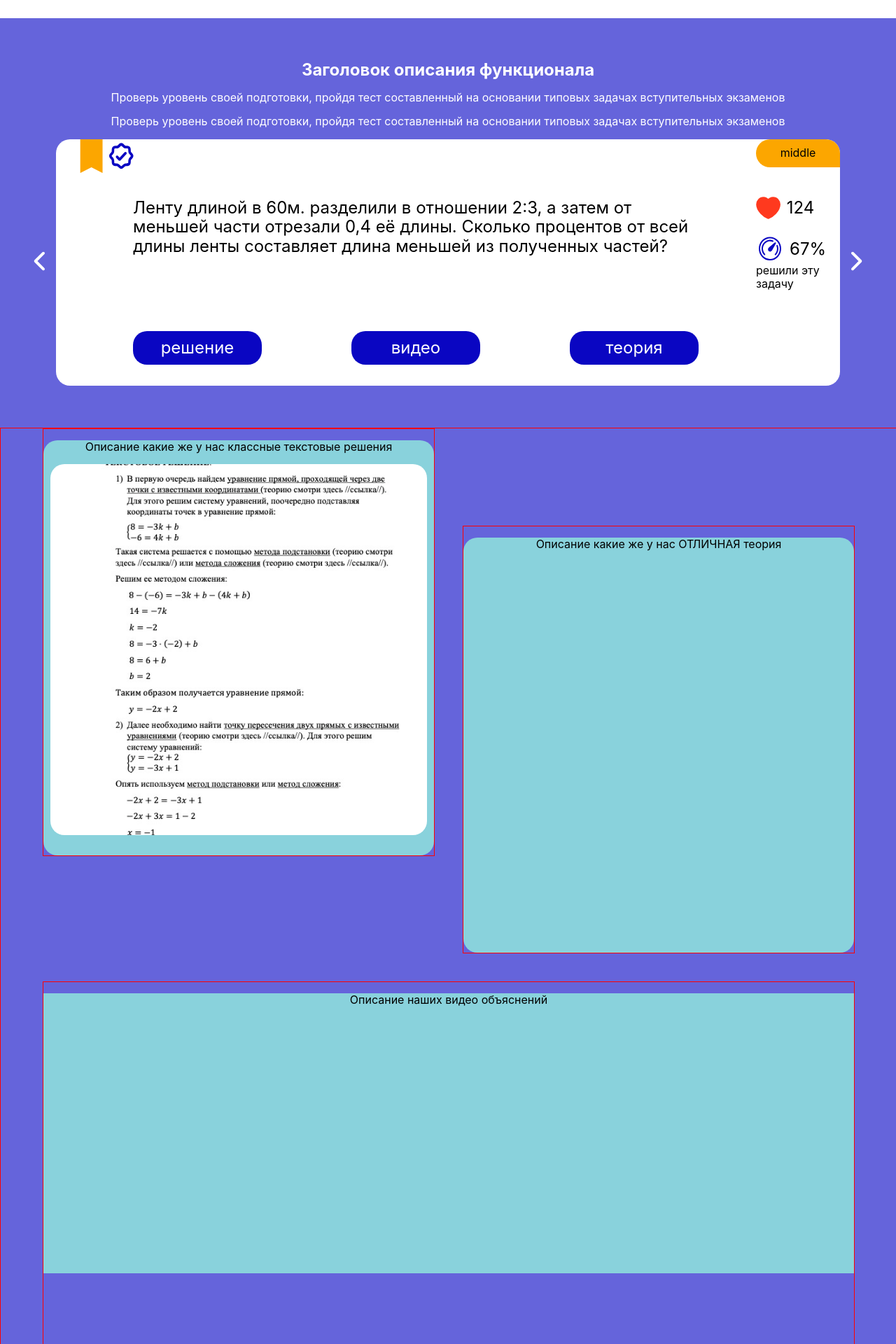
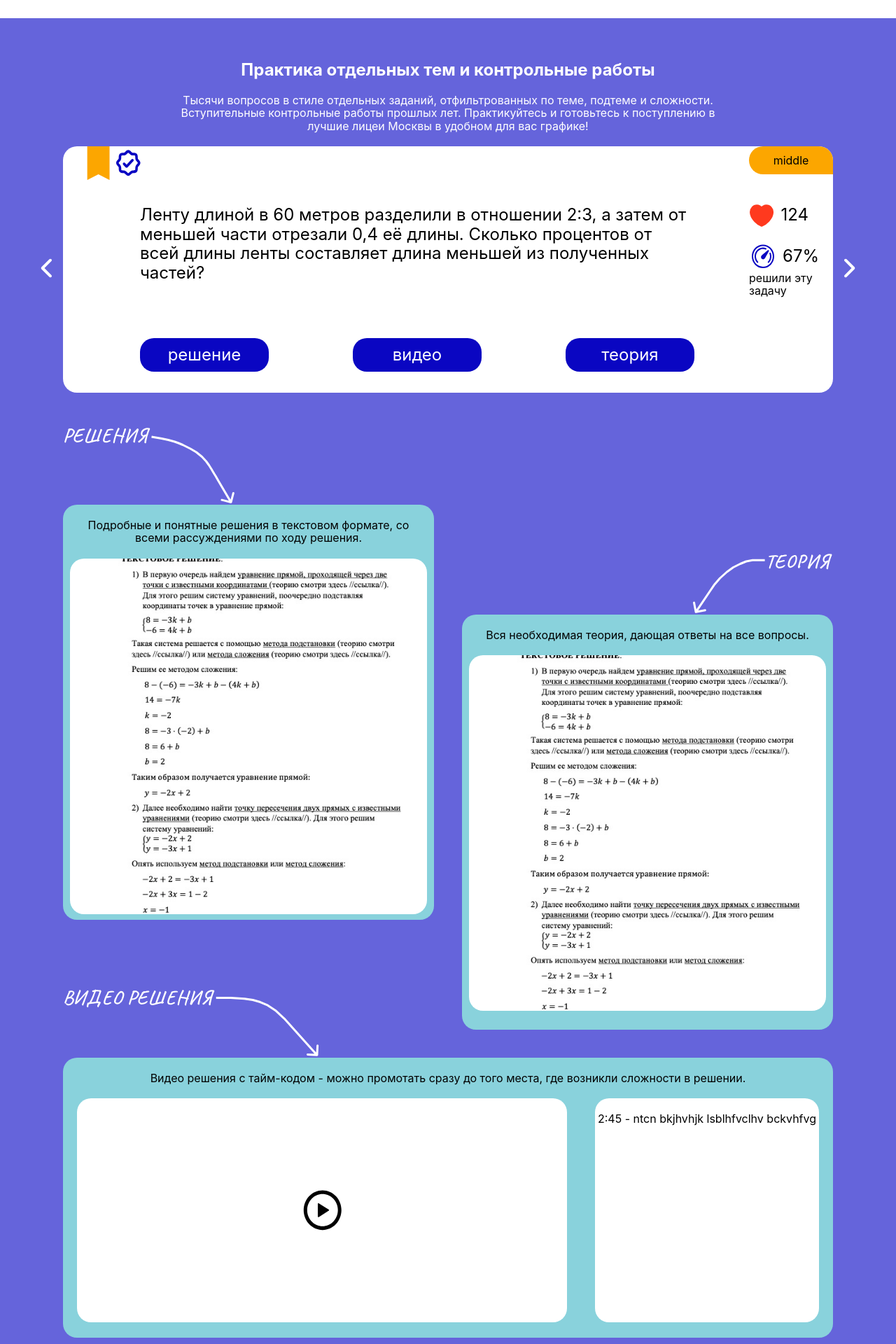
Before and after one commit to MariaGrom/zoomath, a React (Create React App) app: page /zoomath in a window 1280 px wide. Shown: the part 740-2660 px from the top of the page at 70% size. Built offline with nearby package versions, Linux system fonts and the light colour scheme; the HTML template or start-up script is replaced by a standard one.

Commit message:
feat:block layout with solutions and footer fix

```diff
--- a/src/components/AboutProject/AboutProject.jsx
+++ b/src/components/AboutProject/AboutProject.jsx
@@ -3,18 +3,22 @@ import styles from './AboutProject.module.scss';
 import QuestionBank from './RepresentativeCard/QuestionBank/QuestionBank';
 import TheoreticalBase from './RepresentativeCard/TheoreticalBase/TheoreticalBase';
 import TestPapers from './RepresentativeCard/TestPapers/TestPapers';
+import Footer from '../Footer/Footer';
 import IconArrow from '../../img/test_arrow.svg';
 import IconSliderLeft from '../../img/slider_left.svg';
 import IconSliderRight from '../../img/slider_right.svg';
 import IconStat from '../../img/stat.svg';
-import Footer from '../Footer/Footer';
+import IconArrowAnswer from '../../img/arrow_answer.svg';
+import IconArrowTheory from '../../img/arrow_theory.svg';
+import IconArrowVideo from '../../img/arrow_video.svg';
+import IconPlay from '../../img/icon_play.svg';
 
 function AboutProject() {
     return (
         <main className={styles.content}>
             <div className={styles.container}>
                 <div className={styles.titles}>
-                    <h1 className={styles.title}> Заголовок сайта</h1>
+                    <h1 className={styles.title}>Полезный ресур по подготовке к поступлению в лучшие лицеи</h1>
                     <h2 className={styles.subtitle}>Интересный текст - почему мы молодцы и какие хорошие.
                         Интнресный текст - почему мы молодцы.Интнресный текст - почему мы молодцы и какие хорошие.
                     </h2>
@@ -30,9 +34,9 @@ function AboutProject() {
             <section className={styles.test}>
                 <div className={styles.container}>
                     <div className={styles.test__container}>
-                        <div className={styles.test__discription}>
+                        <div className={styles.test__pointer}>
                             <p className={styles.test__text}>Пройди тест и узнай,<br />насколько ты готов</p>
-                            <img className={styles.test__arrow} src={IconArrow} alt='Тест' />
+                            <img className={styles.test__arrow} src={IconArrow} alt='test' />
                         </div>
                         <button className={styles.test__btn}>
                             Узнать свой уровень
@@ -43,13 +47,17 @@ function AboutProject() {
 
             <section className={styles.example}>
                 <div className={styles.container}>
+
                     <div className={styles.example__discription}>
-                        <h2>Заголовок описания функционала</h2>
-                        <p>Проверь уровень своей подготовки, пройдя тест составленный на основании типовых задачах вступительных экзаменов</p>
-                        <p>Проверь уровень своей подготовки, пройдя тест составленный на основании типовых задачах вступительных экзаменов</p>
+                        <h2>Практика отдельных тем и контрольные работы</h2>
+                        <p> Тысячи вопросов в стиле отдельных заданий, отфильтрованных по теме, подтеме и сложности.
+                            Вступительные контрольные работы прошлых лет.
+                            Практикуйтесь и готовьтесь к поступлению в лучшие лицеи Москвы в удобном для вас графике!
+                        </p>
                     </div>
+
                     <div className={styles.example__slider}>
-                        <button className={styles.example__sliderLeft}><img src={IconSliderLeft} alt='SliderLeft' /></button>
+                        <button className={styles.example__sliderLeft}><img src={IconSliderLeft} alt='sliderLeft' /></button>
                         <div className={styles.example__card}>
                             <button type='button' className={styles.example__bookmark}></button>
                             <button type='button' className={styles.example__done}></button>
@@ -58,7 +66,7 @@ function AboutProject() {
                                 <p >middle</p>
                             </div>
                             <div className={styles.example__task}>
-                                <p>Ленту длиной в 60м. разделили в отношении 2:3, а затем от меньшей части отрезали 0,4 её длины.
+                                <p>Ленту длиной в 60 метров разделили в отношении 2:3, а затем от меньшей части отрезали 0,4 её длины.
                                     Сколько процентов от всей длины ленты составляет длина меньшей из полученных частей?</p>
                                 <div className={styles.example__statistics}>
                                     <div className={styles.example__statisticsLike}>
@@ -82,44 +90,65 @@ function AboutProject() {
                                 <button type='button' className={styles.example__btn}>теория</button>
                             </div>
                         </div>
-                        <button className={styles.example__sliderRight}><img src={IconSliderRight} alt='SliderRigth' /></button>
+                        <button className={styles.example__sliderRight}><img src={IconSliderRight} alt='sliderRigth' /></button>
                     </div>
 
                 </div>
 
             </section>
-
             <section className={styles.solution}>
                 <div className={styles.solution__container}>
                     <div className={styles.solution__text}>
-                        <div className={styles.solution__substrate}>
-                            <p>Описание какие же у нас классные текстовые решения</p>
+                        <div className={styles.solution__substrateText}>
+                            <div className={styles.solution__pointerText}>
+                                <p className={styles.solution__arrowTitle}>Решения</p>
+                                <img className={styles.solution__arrow} src={IconArrowAnswer} alt='answer' />
+                            </div>
+                            <p className={styles.solution__discription}>Подробные и понятные решения в текстовом формате, со всеми рассуждениями по ходу решения.</p>
                             <div className={styles.solution__img}></div>
                         </div>
                     </div>
                     <div className={styles.solution__theory}>
-                        <div className={styles.solution__substrate}>
-                            <p>Описание какие же у нас ОТЛИЧНАЯ теория</p>
-
+                        <div className={styles.solution__substrateTheory}>
+                            <div className={styles.solution__pointerTheory}>
+                                <p className={styles.solution__arrowTitle}>Теория</p>
+                                <img className={styles.solution__arrow} src={IconArrowTheory} alt='theory' />
+                            </div>
+                            <p className={styles.solution__discription}>Вся необходимая теория, дающая ответы на все вопросы.</p>
+                            <div className={styles.solution__img}></div>
                         </div>
                     </div>
                     <div className={styles.solution__video}>
                         <div className={styles.solution__substrateVideo}>
-                            <p>Описание наших видео объяснений</p>
-
+                            <div className={styles.solution__pointerVideo}>
+                                <p className={styles.solution__arrowTitle}>Видео решения</p>
+                                <img className={styles.solution__arrow} src={IconArrowVideo} alt='Video' />
+                            </div>
+                            <p className={styles.solution__discription}>Видео решения с тайм-кодом - можно промотать сразу до того места, где возникли сложности в решении.</p>
+                            <div className={styles.video}>
+                                <div className={styles.video__content}>
+                                    <img src={IconPlay} />
+                                </div>
+                                <div className={styles.video__timeCode}>
+                                    <ul>
+                                        <li>2:45 - ntcn bkjhvhjk lsblhfvclhv bckvhfvg </li>
+                                    </ul>
+                                </div>
+                            </div>
                         </div>
                     </div>
                 </div>
             </section>
 
             <section className={styles.news}>
-
+                Блок с новостями
             </section>
             <section className={styles.statistic}>
-
+                Блок со статистикой по продукивности сервиса
             </section>
 
             <Footer />
+
         </main>
     );
 }
--- a/src/components/AboutProject/AboutProject.module.scss
+++ b/src/components/AboutProject/AboutProject.module.scss
@@ -63,13 +63,14 @@
         align-items: center;
     }
 
-    &__discription {
+    &__pointer {
         display: flex;
         flex-direction: row-reverse;
         align-items: flex-end;
         position: absolute;
         top: -60px;
         right: -331px;
+
     }
 
     &__text {
@@ -90,12 +91,14 @@
         text-transform: uppercase;
         font-size: 30px;
         cursor: pointer;
-        transition: background-color 0.4s linear;
+        transition: all 1s ease;
     }
 
     &__btn:hover {
-        background-color: $dark_orange;
-        // transform: all 0.7;
+        background-color: $white;
+        color: $orange;
+        box-shadow: inset 0 0 0 3px $orange;
+
     }
 }
 
@@ -108,6 +111,12 @@
 
     &__discription {
         color: $white;
+        width: 800px;
+
+        p {
+            margin: 0;
+            padding: 20px 0;
+        }
     }
 
     &__slider {
@@ -116,7 +125,7 @@
     }
 
     &__card {
-        width: 1120px;
+        width: 1100px;
         height: 352px;
         background-color: $white;
         border-radius: 20px;
@@ -273,7 +282,7 @@
 
 .solution {
     width: 100%;
-    border: 1px solid red;
+    padding-top: 100px;
     background-color: $violet;
 
     &__container {
@@ -283,54 +292,125 @@
         grid-template-areas:
             "textual theory"
             "video video";
-        grid-template-columns: 1fr 1fr;
-        grid-template-rows: 750px 530px;
+        grid-template-columns: 530px 530px;
+        grid-template-rows: 750px 450px;
         gap: 40px;
-
+        justify-content: center;
     }
 
     &__text {
         grid-area: textual;
-        border: 1px solid red;
+        // border: 1px solid red;
         align-self: start;
     }
 
     &__theory {
         grid-area: theory;
-        border: 1px solid red;
+        // border: 1px solid red;
         align-self: end;
     }
 
     &__video {
-        height: 530px;
+        height: 450px;
         grid-area: video;
-        border: 1px solid red;
-
+        // border: 1px solid red;
     }
 
-    &__substrate {
+    &__substrateText,
+    &__substrateTheory {
         background-color: $blue;
         height: 583px;
-        justify-content: center;
-        flex-direction: column;
         border-radius: 20px;
         padding: 0 10px 10px;
         box-sizing: content-box;
+        position: relative;
+    }
+
+    &__pointerText,
+    &__pointerTheory,
+    &__pointerVideo {
+        position: absolute;
+        display: flex;
+        align-items: flex-end;
+    }
+
+    &__pointerText {
+        height: 113px;
+        top: -115px;
+        left: 0;
+    }
+
+    &__pointerTheory {
+        top: -92px;
+        right: 0;
+        height: 90px;
+        flex-direction: row-reverse;
+    }
+
+    &__pointerVideo {
+        top: -102px;
+        left: 0;
+        height: 100px;
     }
 
     &__substrateVideo {
         height: 400px;
         background-color: $blue;
         width: 100%;
+        border-radius: 20px;
+        position: relative;
+        padding: 0 20px;
     }
 
+    &__arrowTitle {
+        font-family: 'Caveat', sans-serif;
+        font-size: 28px;
+        text-transform: uppercase;
+        color: $white;
+        padding: 0 5px 0 0 !important;
+        margin: 0 !important;
+        align-self: start;
+    }
+
+    &__discription {
+        margin: 0;
+        padding: 20px 0;
+    }
+
+}
+
+.video {
+    width: 100%;
+    // border: 1px solid red;
+    display: flex;
+    justify-content: space-between;
+
+    &__content {
+        width: 700px;
+        height: 320px;
+        border-radius: 20px;
+        // border: 1px solid red;
+        background-color: $white;
+        display: flex;
+        align-items: center;
+        justify-content: center;
+    }
+
+    &__timeCode {
+        width: 320px;
+        height: 320px;
+        border-radius: 20px;
+        // border: 1px solid red;
+        background-color: $white;
+        padding: 20px 0;
+    }
 }
 
 
 .solution__img {
     background-image: url('../../img/textsolution.jpg');
     width: 100%;
-    height: 530px;
+    height: 508px;
     background-size: cover;
     background-position: center;
     background-repeat: no-repeat;
@@ -340,6 +420,14 @@
 
 .news {
     width: 100%;
-    height: 300px;
+    height: 150px;
     background: $black;
+    color: $blue;
 }
+
+.statistic {
+    width: 100%;
+    height: 150px;
+    background: $black;
+    color: $blue;
+}
--- a/src/components/App/App.css
+++ b/src/components/App/App.css
@@ -2,8 +2,8 @@
   text-align: center;
   margin: 0;
   padding: 0;
-  width: 100vw;
-  height: 100vh;
+  width: 100%;
+  height: 100%;
 }
 
 h1{
--- a/src/components/App/App.jsx
+++ b/src/components/App/App.jsx
@@ -19,6 +19,7 @@ function App() {
   return (
     <div className="App">
       <Header />
+      {/* <AboutProject /> */}
       <Routes>
 
         <Route path='/zoomath' element={<AboutProject />} />
--- a/src/styles/index.scss
+++ b/src/styles/index.scss
@@ -1,16 +1,22 @@
 @import url('../vendor/normalize.css');
 @import 'colors';
 
+* {
+  box-sizing: border-box;
+}
+
+
 body {
-  max-width: 1440px;
+  max-width: 1520px;
   min-width: 320px;
-  margin: 0;
+  margin: 0 auto;
   padding: 0;
   font-family: -apple-system, BlinkMacSystemFont, 'Segoe UI', 'Roboto', 'Oxygen',
     'Ubuntu', 'Cantarell', 'Fira Sans', 'Droid Sans', 'Helvetica Neue',
     sans-serif;
   -webkit-font-smoothing: antialiased;
   -moz-osx-font-smoothing: grayscale;
+  box-sizing: content-box;
 }
 
 code {
```
Also changed, not shown: src/components/Footer/Footer.css (deleted, +0 -30 lines), src/components/Footer/Footer.jsx (+17 -10 lines), src/components/Footer/Footer.module.scss (added, +62 -0 lines), src/components/Header/Header.module.scss (+8 -0 lines), src/img/icon_copyright.svg (added), src/img/icon_play.svg (added).
